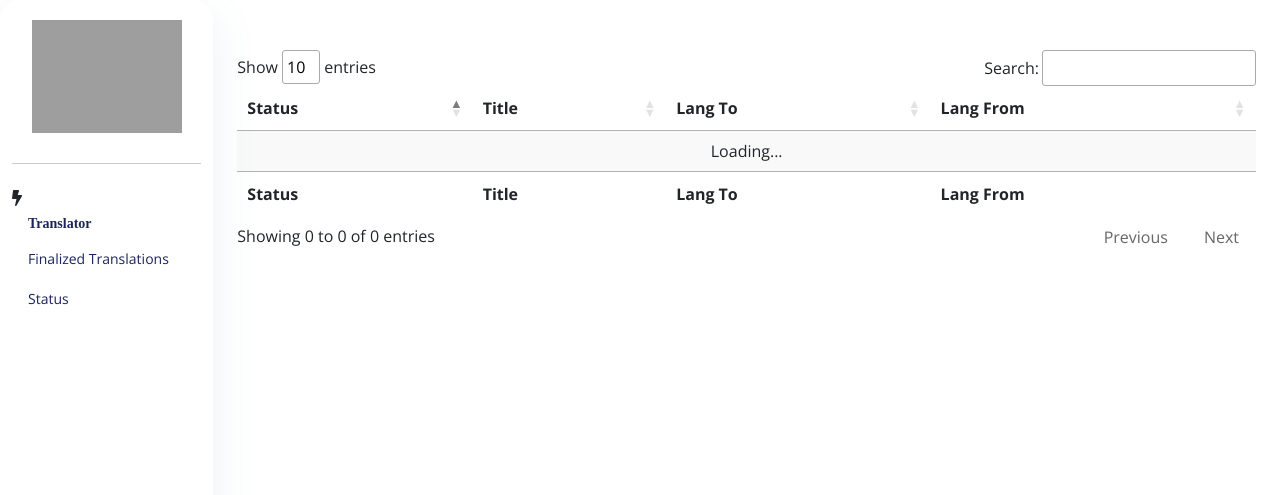
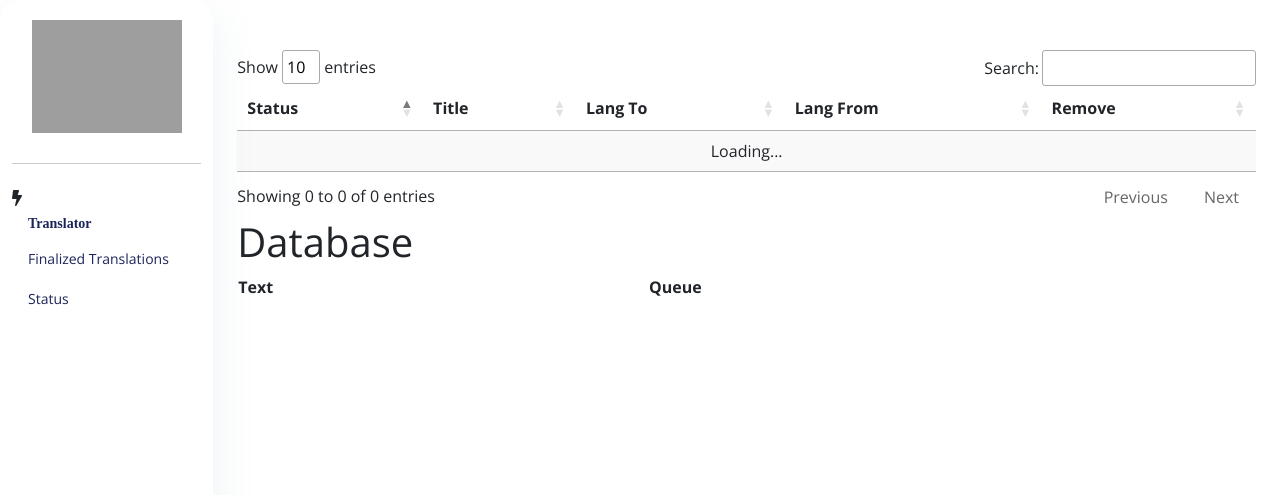
Before and after one commit to DinkyC/MTDock, a Flask app: page /status in a window 1280 px wide. Shown: the top 495 px of the page. Run offline with Flask 3, Linux system fonts and the light colour scheme; the visitor is signed in with stand-in values (Sample User, id 1); data that the repository does not hold is empty; parts of the project's set-up code (start-up, migrations or seed data) failed here and were passed over; some libraries are stand-ins or nearby versions; grey boxes are pictures that could not be loaded.

Commit message:
Status datatables

```diff
--- a/Translator_Dashboard/app.py
+++ b/Translator_Dashboard/app.py
@@ -12,16 +12,17 @@
 import json
 import hashlib
 import requests
+import logging
 import pandas as pd
 pymysql.install_as_MySQLdb()
 
-
-#CA_CERT = os.environ['CA_CERT']
+logger = logging.getLogger()
+logger.setLevel(logging.INFO)
 
 class AWSClient:
     def __init__(self):
         self.ssm = boto3.client("ssm")
-        self.params_keys = ["put_final", "get_status"]
+        self.params_keys = ["put_final", "get_status", "delete_trans"]
 
     def get_database_credentials(self):
         secret = self.get_secret()
@@ -239,6 +240,28 @@
     return render_template("status.html")
 
 
+@app.route('/remove_from_queue/<id>', methods=['DELETE', 'POST'])
+@login_required
+def remove(id):
+    aws = AWSClient()
+    params_dict = aws.get_parameters_from_store()
+
+    headers = {'Content-Type': 'application/json'}
+
+    params = {"id": id}
+
+    try:
+        response = requests.delete(params_dict["delete_trans"], params=params, headers=headers)
+        if response.status_code == 200:
+            # Successfully removed item
+            return jsonify({"success": True})
+        else:
+            # Failed to remove item
+            return jsonify({"success": False, "error": "Failed to remove item"}), 500  # Return an error status code
+    except Exception as e:
+        logger.error("Request failed")
+        return jsonify({"success": False, "error": "Request failed"}), 500  # Return an error status code
+
 
 if __name__ == "__main__":
     with app.app_context():
--- /dev/null
+++ b/Translator_Dashboard/static/js/status.js
@@ -0,0 +1,51 @@
+var dataTable; // Declare dataTable outside the document.ready function
+
+$(document).ready(function() {
+    dataTable = $('#data-table').DataTable({
+        "ajax": {
+            "url": "/get_status",
+            "dataSrc": ""
+        },
+        "columns": [
+            { "data": "status" },
+            { "data": "title" },
+            { "data": "lang_to" },
+            { "data": "lang_from" },
+            {
+                "data": "id",
+                "render": function(data, type, row) {
+                    return '<a href="#" class="btn btn-primary remove-button" data-id="' + data + '">Remove</a>';
+                }
+            }
+        ]
+    });
+
+    // Handle Remove button click event
+    $('#data-table').on('click', '.remove-button', function(e) {
+        e.preventDefault();
+        var id = $(this).data('id');
+        removeItem(id);
+    });
+
+    // Function to remove item via AJAX
+    function removeItem(id) {
+        $.ajax({
+            url: '/remove_from_queue/' + id,
+            type: 'DELETE',
+            success: function(response) {
+                if (response.success) {
+                    // Removal was successful
+                    dataTable.clear().draw();
+                    dataTable.ajax.reload();
+                } else {
+                    // Display an error message, if needed
+                    console.error('Error removing item: ' + response.error);
+                }
+            },
+            error: function() {
+                // Handle other errors, if needed
+                console.error('Error removing item');
+            }
+        });
+    }
+});
--- a/Translator_Dashboard/templates/status.html
+++ b/Translator_Dashboard/templates/status.html
@@ -15,22 +15,7 @@
     <!-- DataTables JS -->
     <script type="text/javascript" charset="utf8" src="https://cdn.datatables.net/1.11.5/js/jquery.dataTables.js"></script>
 
-    <script>
-        $(document).ready(function() {
-            $('#data-table').DataTable({
-                "ajax": {
-                    "url": "/get_status",
-                    "dataSrc": ""
-                },
-                "columns": [
-                    { "data": "status" },
-                    { "data": "title" },
-                    { "data": "lang_to" },
-                    { "data": "lang_from" }
-                ]
-            });
-        });
-    </script>
+    <script src="../static/js/status.js"></script>
 
 <table id="data-table" class="display" style="width:100%">
     <thead>
@@ -39,16 +24,19 @@
             <th>Title</th>
             <th>Lang To</th>
             <th>Lang From</th>
+            <th>Remove</th>
         </tr>
     </thead>
-    <tfoot>
+
+</table>
+<h1>Database</h1>
+<table id="database-table" class="display" style="width:100%">
+    <thead>
         <tr>
-            <th>Status</th>
-            <th>Title</th>
-            <th>Lang To</th>
-            <th>Lang From</th>
+            <th>Text</th>
+            <th>Queue</th>
         </tr>
-    </tfoot>
+    </thead>
+
 </table>
-
 {% endblock %}
--- a/get_status/lambda_function.py
+++ b/get_status/lambda_function.py
@@ -73,7 +73,7 @@
     db = HTDatabase()
 
     query = """
-    SELECT DISTINCT HighTimes.status, HighTimes.title, translations.lang_to, translations.lang_from
+    SELECT DISTINCT HighTimes.status, HighTimes.title, HighTimes.id, translations.lang_to, translations.lang_from
     FROM HighTimes
     LEFT JOIN translations ON HighTimes.id=translations.text_id
     WHERE HighTimes.status='done' OR HighTimes.status='pending';
```
Also changed, not shown: get_article/lambda_function.py (+15 -3 lines).
